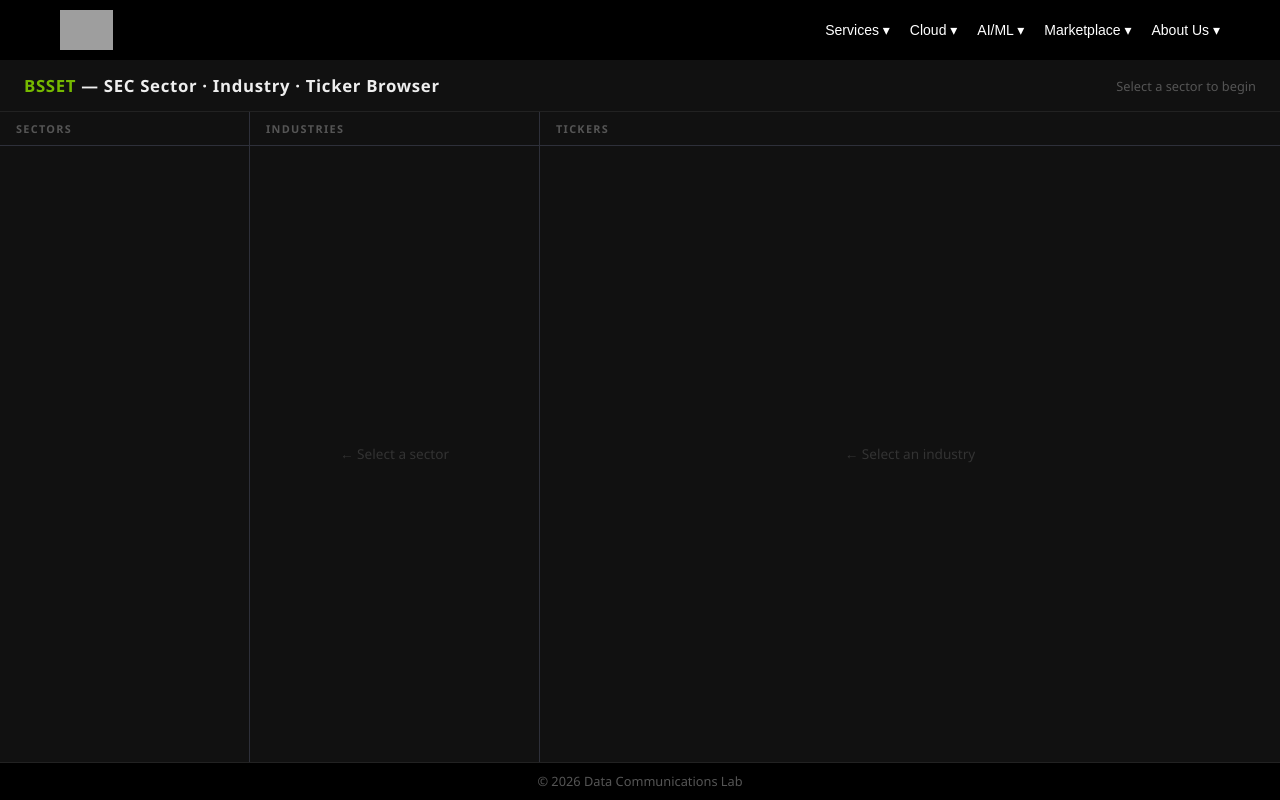
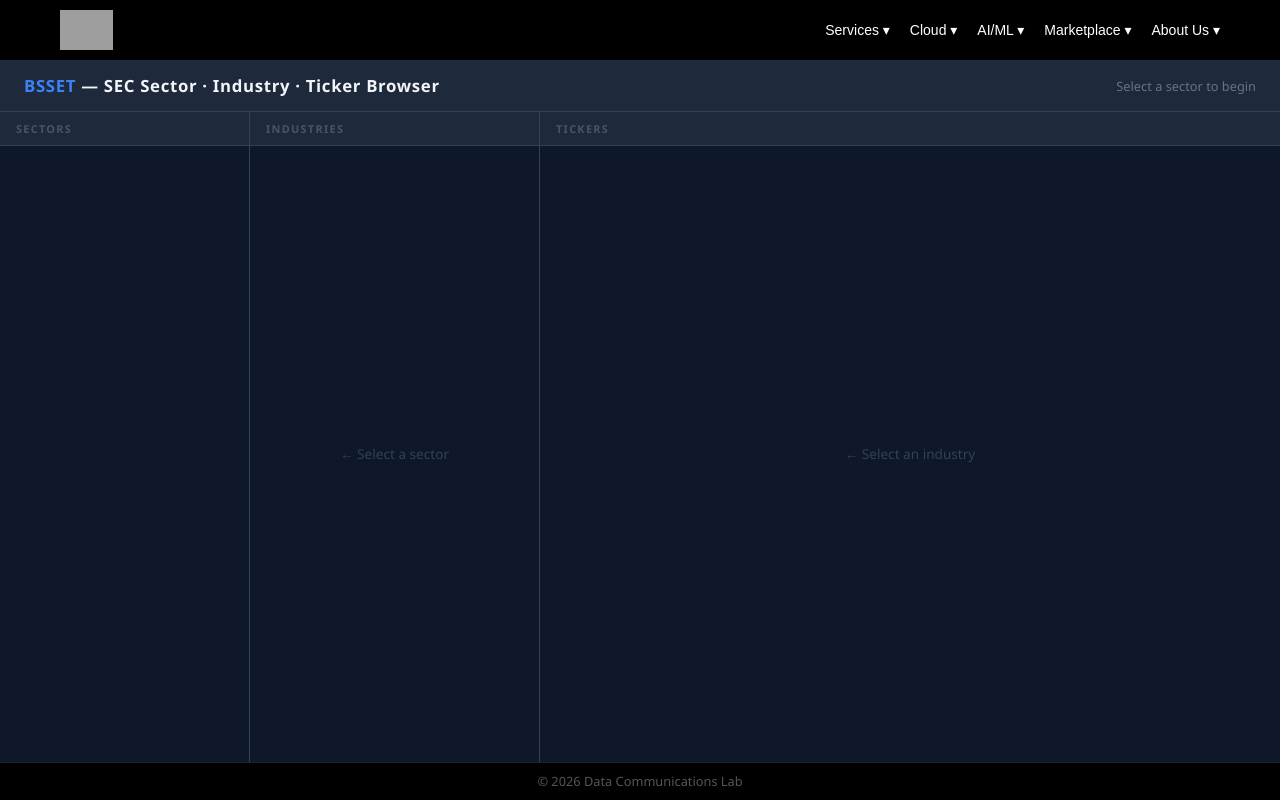
Before and after one commit to tonydshen/bsset, a Flask app: page / in a window 1280 px wide. Run offline with Flask 3, Linux system fonts and the light colour scheme; data that the repository does not hold is empty; parts of the project's set-up code (start-up, migrations or seed data) failed here and were passed over; grey boxes are pictures that could not be loaded.

Commit message:
Update BSSET 04/11/2026-23:08:17 from HOUSTON

```diff
--- a/templates/index.html
+++ b/templates/index.html
@@ -9,8 +9,8 @@
 
     body {
       font-family: 'Segoe UI', system-ui, sans-serif;
-      background: #111;
-      color: #eee;
+      background: #0f172a;
+      color: #e2e8f0;
       height: 100vh;
       display: flex;
       flex-direction: column;
@@ -131,8 +131,8 @@
 
     /* ── App Header ── */
     header {
-      background: #111;
-      border-bottom: 1px solid #222;
+      background: #1e293b;
+      border-bottom: 1px solid #334155;
       padding: 0 1.5rem;
       height: 52px;
       display: flex;
@@ -144,15 +144,15 @@
     header h1 {
       font-size: 1.05rem;
       font-weight: 600;
-      color: #eee;
+      color: #f1f5f9;
       letter-spacing: 0.04em;
     }
 
-    header h1 span { color: #76b900; }
+    header h1 span { color: #3b82f6; }
 
-    #breadcrumb { font-size: 0.8rem; color: #555; }
-    #breadcrumb .crumb { color: #ccc; }
-    #breadcrumb .sep { margin: 0 0.4rem; color: #333; }
+    #breadcrumb { font-size: 0.8rem; color: #64748b; }
+    #breadcrumb .crumb { color: #cbd5e1; }
+    #breadcrumb .sep { margin: 0 0.4rem; color: #334155; }
 
     /* ── Panels ── */
     .panels {
@@ -164,7 +164,7 @@
     .panel {
       display: flex;
       flex-direction: column;
-      border-right: 1px solid #2e303a;
+      border-right: 1px solid #334155;
       overflow: hidden;
     }
 
@@ -173,9 +173,9 @@
       font-size: 0.68rem;
       font-weight: 700;
       letter-spacing: 0.12em;
-      color: #555;
-      background: #111;
-      border-bottom: 1px solid #2e303a;
+      color: #475569;
+      background: #1e293b;
+      border-bottom: 1px solid #334155;
       flex-shrink: 0;
     }
 
@@ -244,7 +244,7 @@
       align-items: center;
       justify-content: center;
       height: 100%;
-      color: #333;
+      color: #334155;
       font-size: 0.85rem;
     }
 
--- a/update_hist.txt
+++ b/update_hist.txt
@@ -7,3 +7,4 @@
 # Last Update: 04/11/2026-18:06:14
 # Last Update: 04/11/2026-22:35:10
 # Last Update: 04/11/2026-23:04:09
+# Last Update: 04/11/2026-23:08:17
```
Also changed, not shown: other parts of templates/index.html (+21 -21 lines).
